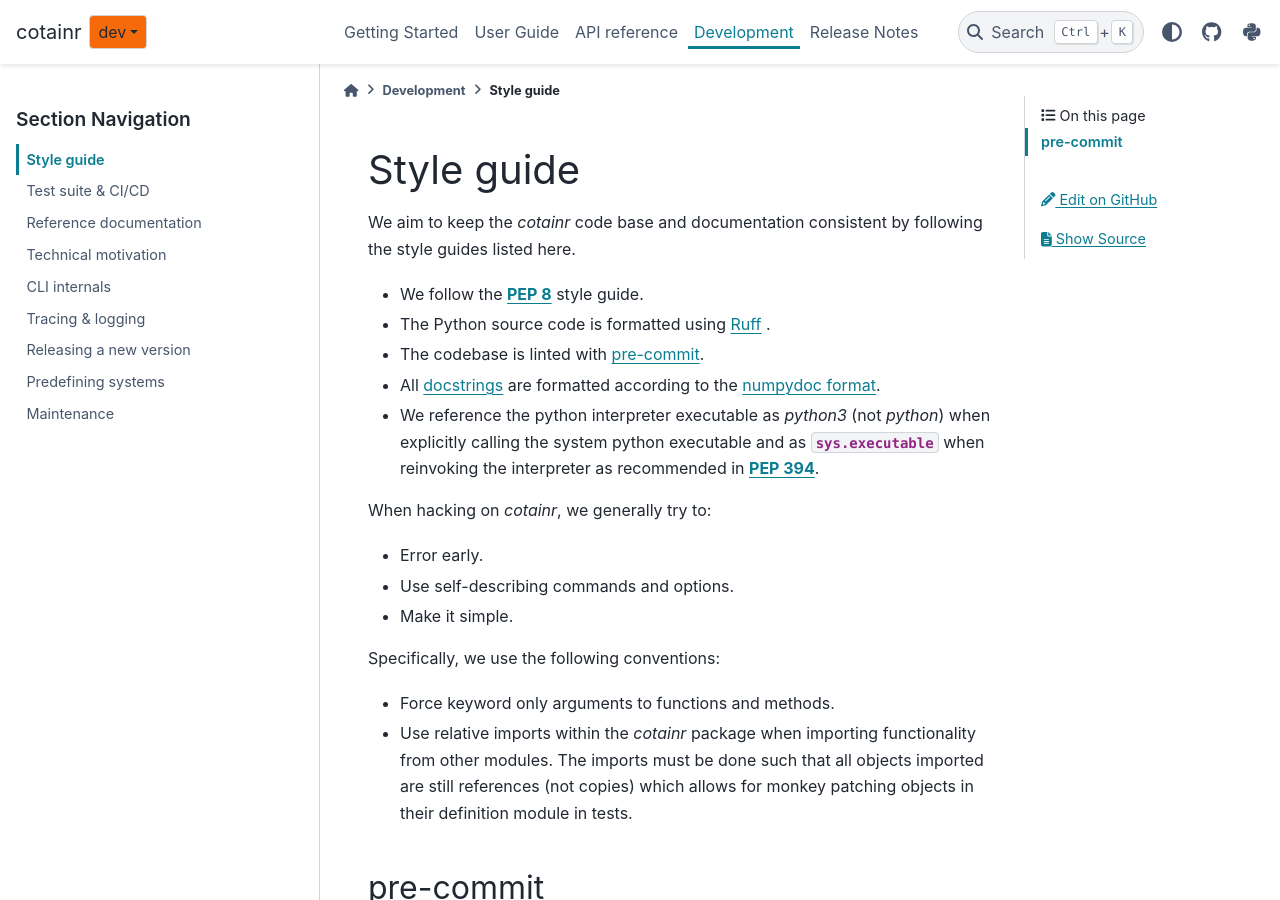
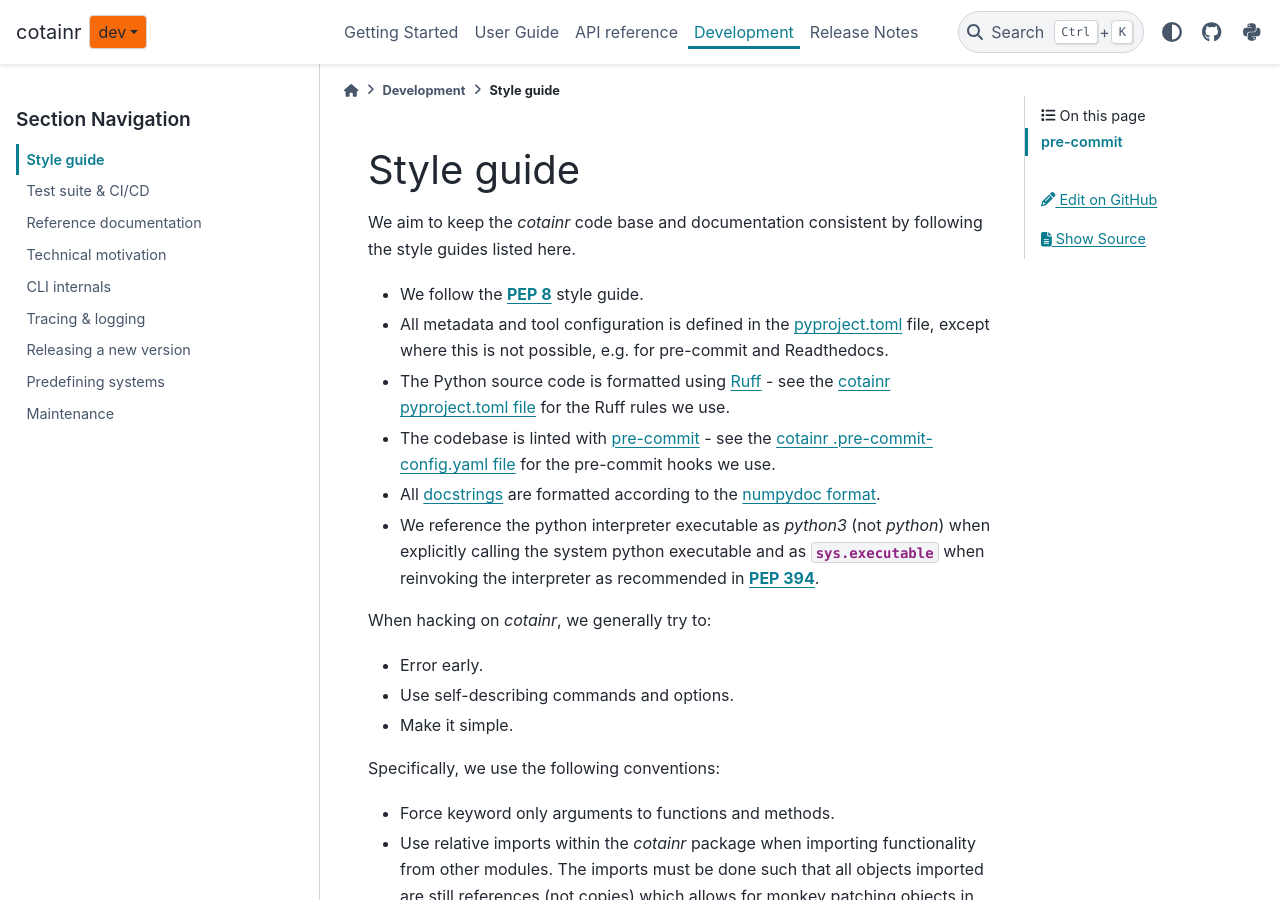
Before and after one commit to DeiC-HPC/cotainr, a Sphinx documentation site: the page built from doc/development/style_guide.rst, in a window 1280 px wide and 900 px high. Built offline with Sphinx 7.4.7 and the PyData theme 0.15.4, drawn with Linux system fonts in a browser that asks for light colours; pages that are not in the unit, such as notebooks, are missing from menus; the version number could not be read and is left out.

Commit message:
Updated style guide docs.

```diff
--- a/doc/development/style_guide.rst
+++ b/doc/development/style_guide.rst
@@ -5,8 +5,9 @@
 We aim to keep the `cotainr` code base and documentation consistent by following the style guides listed here.
 
 - We follow the :pep:`8` style guide.
-- The Python source code is formatted using `Ruff <https://github.com/astral-sh/ruff>`_ .
-- The codebase is linted with `pre-commit <https://pre-commit.com/>`_.
+- All metadata and tool configuration is defined in the `pyproject.toml <https://github.com/DeiC-HPC/cotainr/blob/main/pyproject.toml>`_ file, except where this is not possible, e.g. for pre-commit and Readthedocs.
+- The Python source code is formatted using `Ruff <https://github.com/astral-sh/ruff>`_ - see the `cotainr pyproject.toml file <https://github.com/DeiC-HPC/cotainr/blob/main/pyproject.toml>`_ for the Ruff rules we use.
+- The codebase is linted with `pre-commit <https://pre-commit.com/>`_ - see the `cotainr .pre-commit-config.yaml file <https://github.com/DeiC-HPC/cotainr/blob/main/.pre-commit-config.yaml>`_ for the pre-commit hooks we use.
 - All `docstrings <https://peps.python.org/pep-0257/>`_ are formatted according to the `numpydoc format <https://numpydoc.readthedocs.io/en/latest/format.html>`_.
 - We reference the python interpreter executable as `python3` (not `python`) when explicitly calling the system python executable and as :data:`sys.executable` when reinvoking the interpreter as recommended in :pep:`394`.
 
```
Also changed, not shown: .pre-commit-config.yaml.
